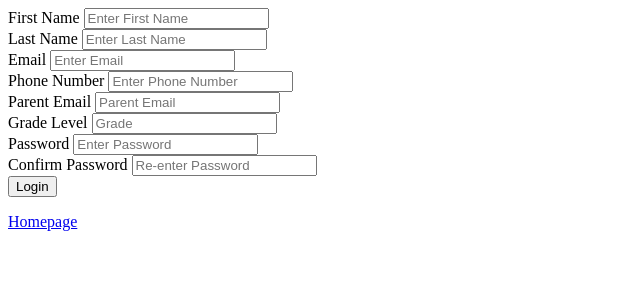
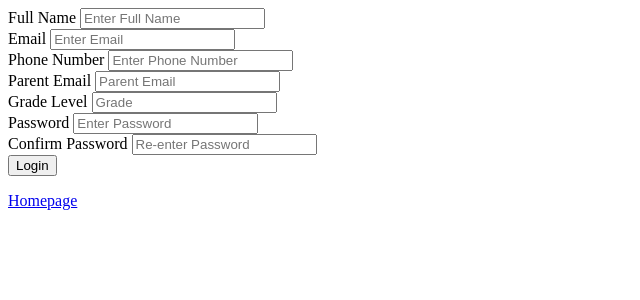
Before and after one commit to ajmccombs/Database2, a PHP site: page /createStudentAccount.php in a window 1280 px wide. Shown: the top 300 px of the page, without its empty margins (0-640 px from the left). Run offline with PHP 8.4, Linux system fonts and the light colour scheme.

Commit message:
make forms required

```diff
--- a/createStudentAccount.php
+++ b/createStudentAccount.php
@@ -1,31 +1,28 @@
 <form method="post" action="makeNewStudentAccount.php">
-    <label for="fname">First Name</label>
-    <input type="text" placeholder="Enter First Name" name="fname"/><br/>
-
-    <label for="lname">Last Name</label>
-    <input type="text" placeholder="Enter Last Name" name="lname"/><br/>
+    <label for="fullname">Full Name</label>
+    <input type="text" placeholder="Enter Full Name" name="fullname" required /><br />
 
     <label for="email">Email</label>
-    <input type="text" placeholder="Enter Email" name="email"/><br/>
+    <input type="text" placeholder="Enter Email" name="email" required /><br />
 
     <label for="phone">Phone Number</label>
-    <input type="text" placeholder="Enter Phone Number" name="phone"/><br/>
+    <input type="text" placeholder="Enter Phone Number" name="phone" required /><br />
 
     <label for="pemail">Parent Email</label>
-    <input type="text" placeholder="Parent Email" name="pemail"/><br/>
+    <input type="text" placeholder="Parent Email" name="pemail" required /><br />
 
     <label for="grade">Grade Level</label>
-    <input type="text" placeholder="Grade" name="grade"/><br/>
+    <input type="text" placeholder="Grade" name="grade" required /><br />
 
     <label for="password">Password</label>
-    <input type="password" placeholder="Enter Password" name="password"/><br/>
+    <input type="password" placeholder="Enter Password" name="password" required /><br />
 
     <label for="password">Confirm Password</label>
-    <input type="password" placeholder="Re-enter Password" name="passcheck"/><br/>
+    <input type="password" placeholder="Re-enter Password" name="passcheck" required /><br />
 
     <input type="hidden" name="new_account_submitted" value="1" />
 
-    <input type="submit" value="Login"/>
+    <input type="submit" value="Login" />
 
 </form>
 
--- a/login.php
+++ b/login.php
@@ -3,14 +3,14 @@ Login Page
 <form method="post" action="loginAction.php">
 
     <label for="email">Email</label>
-    <input type="text" placeholder="Enter Email" name="email"/><br/>
+    <input type="text" placeholder="Enter Email" name="email" required /><br />
 
     <label for="password">Password</label>
-    <input type="password" placeholder="Enter Password" name="password"/><br/>
+    <input type="password" placeholder="Enter Password" name="password" required /><br />
 
     <input type="hidden" name="login_submitted" value="1" />
 
-    <input type="submit" value="Login"/>
+    <input type="submit" value="Login" />
 
 </form>
 
```
Also changed, not shown: createParentAccount.php (+7 -10 lines), makeNewParentAccount.php (+3 -9 lines), makeNewStudentAccount.php (+3 -10 lines).
